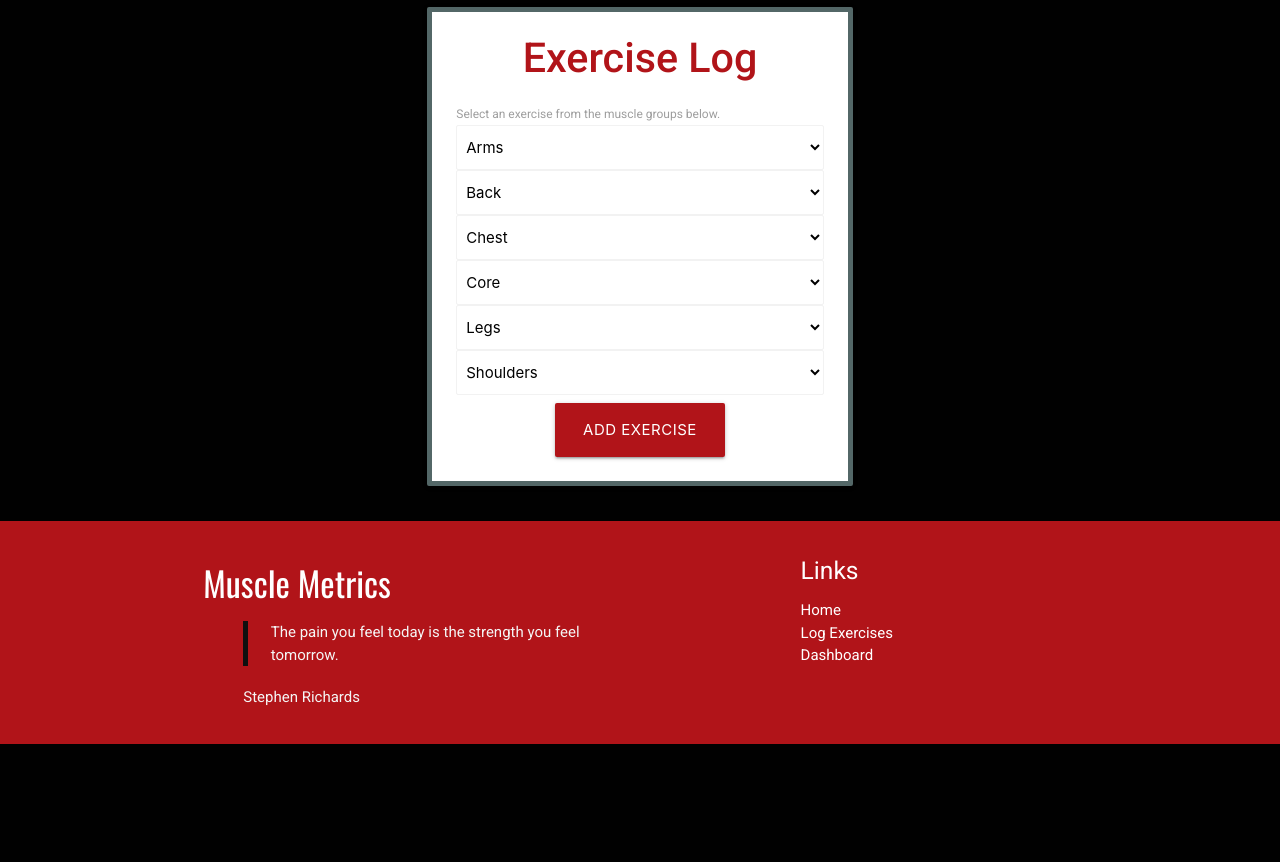
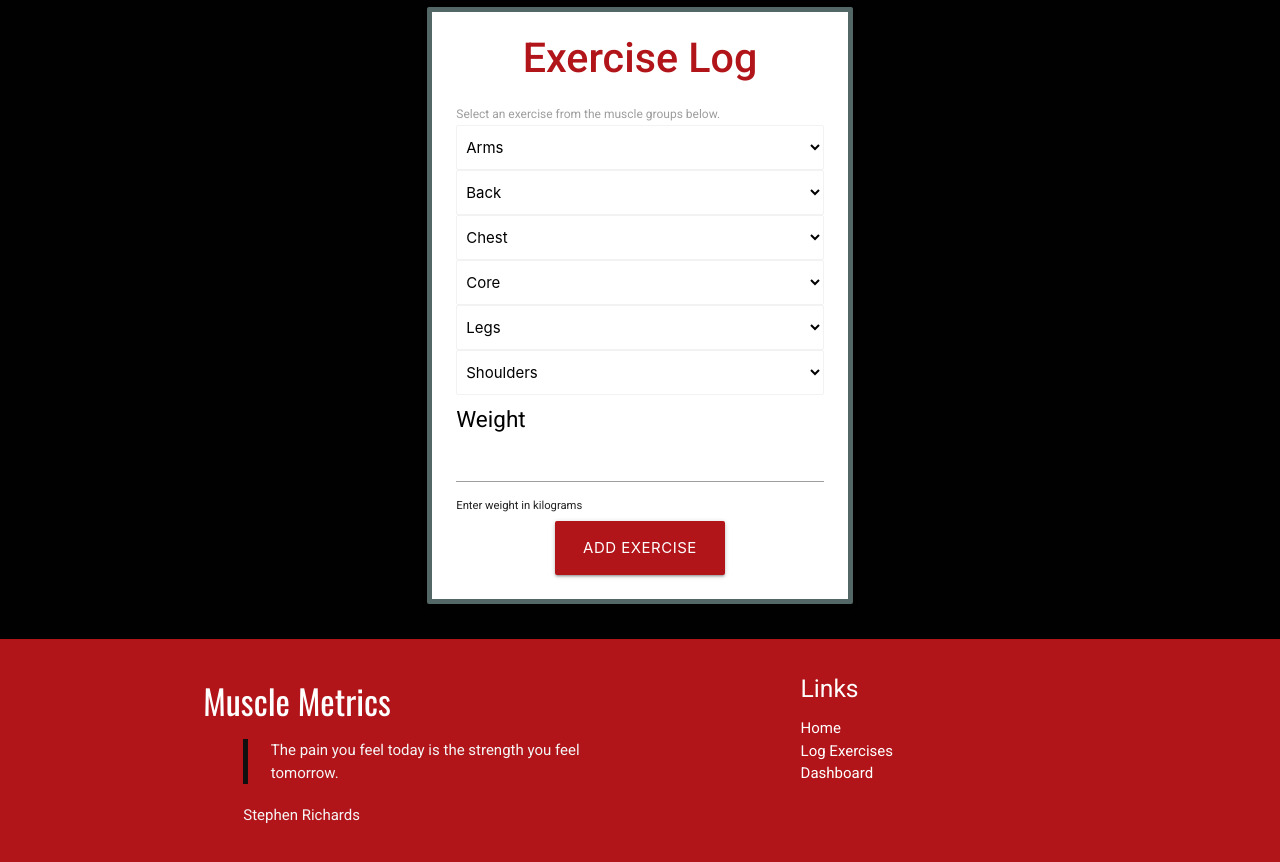
Before and after one commit to Chris-RG1980/code-institute-MSP3, a Flask app: page /get_muscle_groups in a window 1280 px wide. Shown: the part 65-927 px from the top of the page. Before the commit the page ends 809 px from the top, so only its background shows below. Run offline with Flask 3, Linux system fonts and the light colour scheme; the visitor is signed in with stand-in values (Sample User, id 1); data comes from the database, SQL or seed files in the repository.

Commit message:
Add weight section to exercises.html

```diff
--- a/muscle_metrics/templates/exercise/exercises.html
+++ b/muscle_metrics/templates/exercise/exercises.html
@@ -21,6 +21,11 @@
               {% endfor %}
             </div>
             <div class="form-divider">
+              {{ form.weight.label (class="custom-label") }}
+              {{ form.weight() }}
+              <sub>{{ form.weight.description }}</sub>
+            </div>
+            <div class="form-divider">
               <div class="center-align">
                 <button type="submit" name="submit" class="waves-effect waves-light btn-large btn-red">Add Exercise</button>
               </div>
```
